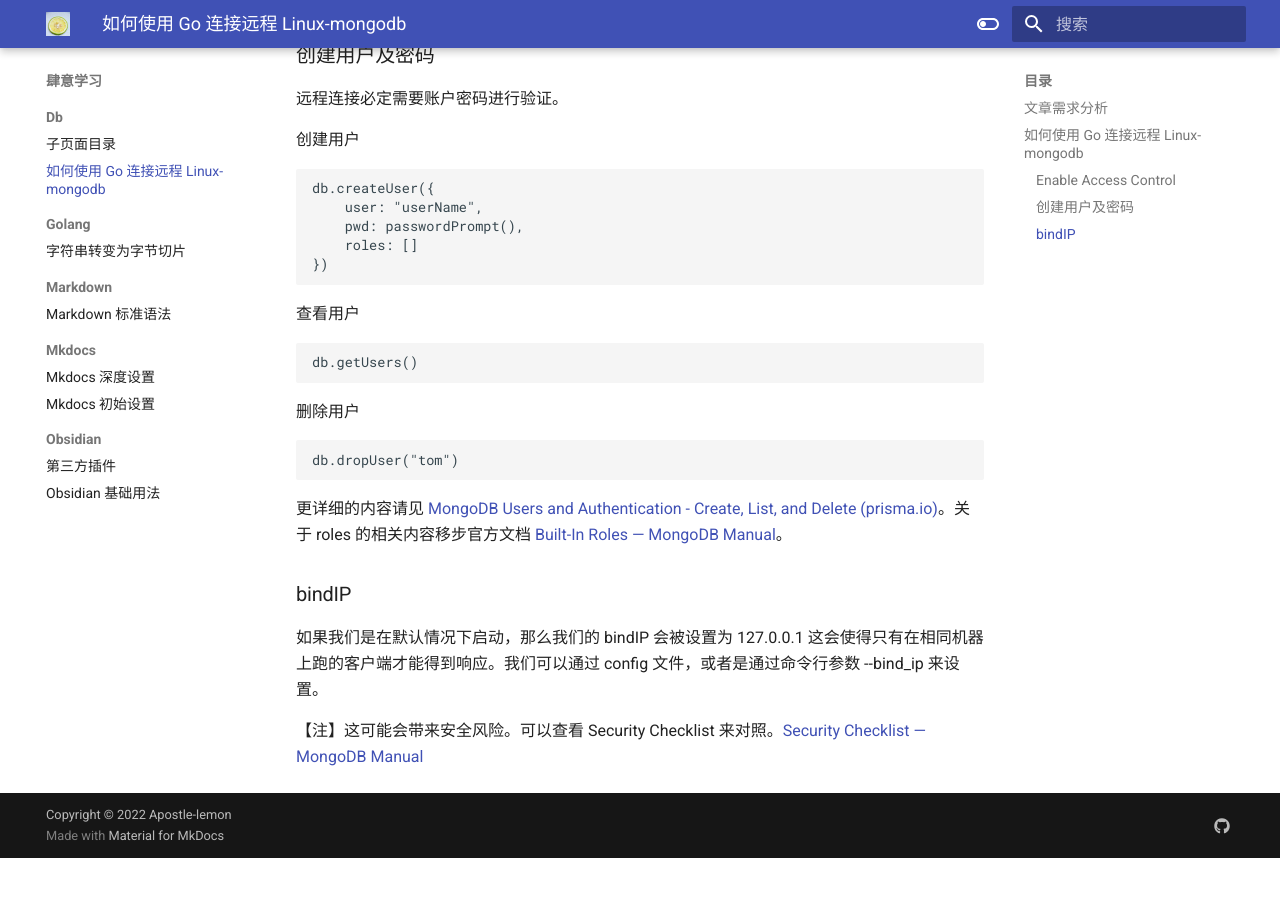
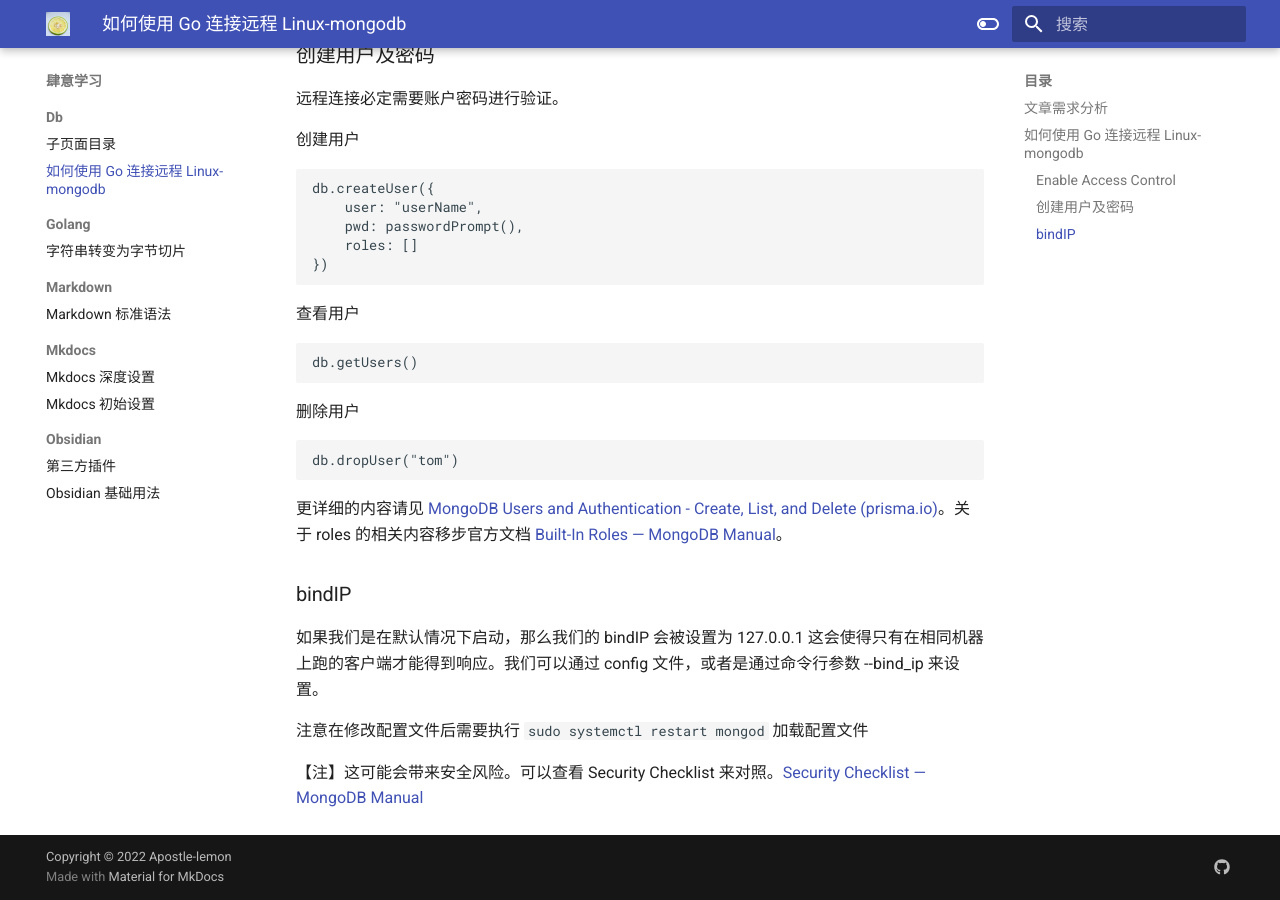
Before and after one commit to Apostle-lemon/Apostle-lemon.github.io, an MkDocs documentation site: the page built from docs/肆意学习/db/如何使用 Go 连接远程 Linux-mongodb.md, in a window 1280 px wide and 900 px high, scrolled down 2228 px. Built offline with MkDocs 1.6.1 and Material for MkDocs 9.7.7, drawn with Linux system fonts in a browser that asks for light colours; before the commit the page ends 3086 px from its top, so only the background shows below that.

Commit message:
vault backup: 2022-10-31 13:07:43
Affected files:
docs/肆意学习/db/如何使用 Go 连接远程 Linux-mongodb.md

```diff
--- a/docs/肆意学习/db/如何使用 Go 连接远程 Linux-mongodb.md
+++ b/docs/肆意学习/db/如何使用 Go 连接远程 Linux-mongodb.md
@@ -128,4 +128,6 @@
 
 如果我们是在默认情况下启动，那么我们的 bindIP 会被设置为 127.0.0.1 这会使得只有在相同机器上跑的客户端才能得到响应。我们可以通过 config 文件，或者是通过命令行参数 --bind_ip 来设置。
 
+注意在修改配置文件后需要执行 `sudo systemctl restart mongod` 加载配置文件
+
 【注】这可能会带来安全风险。可以查看 Security Checklist 来对照。[Security Checklist — MongoDB Manual](https://www.mongodb.com/docs/manual/administration/security-checklist/)
```
